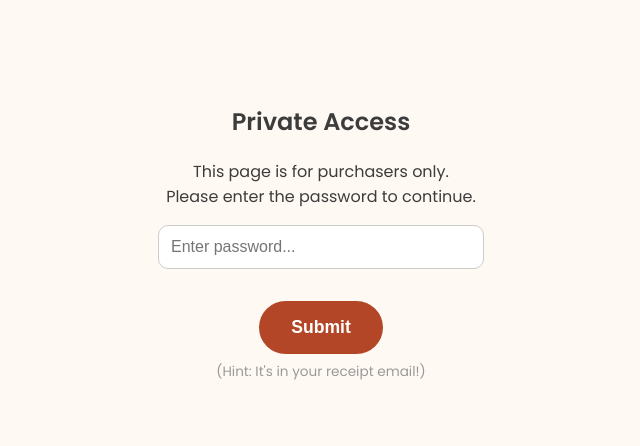
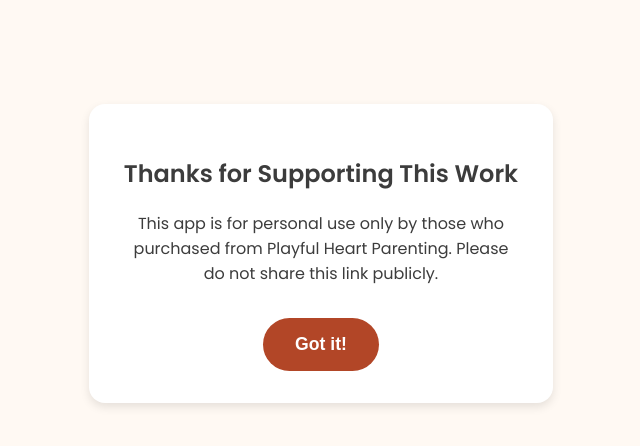
Before and after one commit to miawizz/you-are, a plain HTML site: page index.html in a window 1280 px wide. Shown: the whole page, without its empty margins (319-959 px from the left). Drawn offline with Linux system fonts and the light colour scheme.

Commit message:
Update index.html

```diff
--- a/index.html
+++ b/index.html
@@ -5,45 +5,40 @@
   <meta name="viewport" content="width=device-width, initial-scale=1.0" />
   <title>You Are...</title>
   <link href="https://fonts.googleapis.com/css2?family=Poppins:wght@400;600&display=swap" rel="stylesheet">
-  <link rel="manifest" href="manifest.json" />
   <meta name="theme-color" content="#699eb0" />
   <link rel="icon" type="image/png" href="https://www.dropbox.com/scl/fi/52zdcavuv8onkzli5nqb5/WCSLgraphic.png?rlkey=5v4dj1j6qmg218daxx37nbbty&st=p4a8ug87&raw=1">
   <link rel="apple-touch-icon" href="https://www.dropbox.com/scl/fi/zzuaaiwjxm52f02xagp61/YAgraphic.png?rlkey=1jqwkoiauscb2neq4f8km1av2&st=9he7vchd&raw=1">
   <style>
     body {
-    background: #fff9f3; /* light warm cream */
+      background: #fff9f3;
       font-family: 'Poppins', sans-serif;
       text-align: center;
       padding: 2rem;
-    color: #3c3c3c; /* warm soft charcoal */
+      color: #3c3c3c;
     }
-
     .logo {
       max-width: 150px;
       margin-bottom: 1rem;
     }
-
     h1 {
-    color: #127490; /* teal/blue arrow */
+      color: #127490;
       margin-bottom: 0.5rem;
       font-weight: 600;
       font-size: 1.6rem;
     }
-
     #prompt {
       margin: 2rem auto;
       font-size: 1.25rem;
       padding: 1.5rem;
       background: rgba(255, 255, 255, 0.95);
       border-radius: 16px;
-    border: 2px dashed #f8b934; /* yellow from background */
+      border: 2px dashed #f8b934;
       max-width: 90%;
       min-height: 120px;
       backdrop-filter: blur(6px);
     }
-
     button {
-    background-color: #b24627; /* orange/red arrow */
+      background-color: #b24627;
       color: white;
       border: none;
       padding: 1rem 2rem;
@@ -53,88 +48,68 @@
       margin-top: 1rem;
       font-weight: 600;
     }
-
     button:hover {
-    background-color: #c95e3c; /* lighter red-orange hover */
+      background-color: #c95e3c;
     }
-
     .cover {
       margin-top: 2rem;
       width: 250px;
       border-radius: 12px;
       box-shadow: 0 4px 10px rgba(0,0,0,0.1);
     }
-
-  #gate, #generator {
+    #notice, #generator {
       display: none;
     }
-
-  #gate {
+    #notice {
       display: block;
       max-width: 400px;
       margin: 0 auto;
       margin-top: 4rem;
-  }
-
-  input[type="password"] {
-    padding: 0.75rem;
-    border-radius: 10px;
-    border: 1px solid #ccc;
-    font-size: 1rem;
-    width: 80%;
-    max-width: 300px;
-    margin-bottom: 1rem;
-  }
-
-  .hint {
-    font-size: 0.85rem;
-    color: #999;
-    margin-top: 0.5rem;
+      background: #ffffff;
+      padding: 2rem;
+      border-radius: 16px;
+      box-shadow: 0 4px 10px rgba(0,0,0,0.1);
     }
   </style>
 </head>
 <body>
-  <div id="gate">
-    <h2>Private Access</h2>
-    <p>This page is for purchasers only.<br> Please enter the password to continue.</p>
-    <input type="password" id="passwordInput" placeholder="Enter password..." />
-    <br>
-    <button onclick="checkPassword()">Submit</button>
-    <div class="hint">(Hint: It's in your receipt email!)</div>
+
+  <div id="notice">
+    <h2>Thanks for Supporting This Work</h2>
+    <p>This app is for personal use only by those who purchased from Playful Heart Parenting. Please do not share this link publicly.</p>
+    <button onclick="acknowledge()">Got it!</button>
   </div>
 
   <div id="generator">
     <img src="YAgraphic.png" alt="You Are logo" class="logo" />
     <h1>"YOU ARE..." from Playful Heart Parenting</h1>
     <button onclick="generatePrompt()">You are...</button>
-    <div id="prompt">Tap the button to get a random prompt and do your best to act it out! There's no right or wrong way to do it. Just have fun and give it a go!</div>
-    <https://www.dropbox.com/scl/fi/zzuaaiwjxm52f02xagp61/YAgraphic.png?rlkey=1jqwkoiauscb2neq4f8km1av2&st=gut44nty&dl=1" alt="Who Can Sound Like graphic" class="cover" />
+    <div id="prompt">Tap the button to get a random prompt and act it out. No right or wrong way — just have fun!</div>
+    <img src="https://www.dropbox.com/scl/fi/zzuaaiwjxm52f02xagp61/YAgraphic.png?rlkey=1jqwkoiauscb2neq4f8km1av2&st=gut44nty&raw=1" alt="You Are graphic" class="cover" />
     <p style="font-size: 0.9rem; color: #777; margin-top: 3rem; max-width: 90%; margin-left: auto; margin-right: auto;">
-      © 2025 Mia Wisinski, Playful Heart Parenting. This app is for personal use only by those who have purchased <em>this app from Playful Heart Parenting</em>. Please do not share this link publicly or distribute without explicit permission.
+      © 2025 Mia Wisinski, Playful Heart Parenting. For personal use only by purchasers. Please do not share without permission.
     </p>
     <div style="margin-top: 3rem;">
       <h2>Submit Your Own!</h2>
       <p style="font-size: 1rem; max-width: 600px; margin: 0 auto;">
-    Got an idea for your own funny or creative "You Are..." prompt? We’d love to hear it! Click below to submit — we may feature it in a future update and credit your first name.
+        Got an idea for a "You Are..." prompt? Submit it below — we may feature it in a future update and credit your first name.
       </p>
-  <button onclick="window.open('https://docs.google.com/forms/d/1cdh3JoLDVkj3GtvQx6wHe1oRtgHV675EaDDyD1ZoIIs/edit?usp=drivesdk', '_blank')"
-          style="margin-top: 1rem;">
+      <button onclick="window.open('https://docs.google.com/forms/d/1cdh3JoLDVkj3GtvQx6wHe1oRtgHV675EaDDyD1ZoIIs/edit?usp=drivesdk', '_blank')">
         Submit Your Idea
       </button>
     </div>
+  </div>
 
-  </div>
   <script>
-    const password = "ya";
+    function acknowledge() {
+      localStorage.setItem("youAreAppAgreed", "true");
+      document.getElementById("notice").style.display = "none";
+      document.getElementById("generator").style.display = "block";
+    }
 
-    function checkPassword() {
-      const userInput = document.getElementById("passwordInput").value;
-      if (userInput.trim().toLowerCase() === password) {
-        document.getElementById("gate").style.display = "none";
+    if (localStorage.getItem("youAreAppAgreed") === "true") {
+      document.getElementById("notice").style.display = "none";
       document.getElementById("generator").style.display = "block";
-      } else {
-        alert("Incorrect password. Please try again.");
-      }
     }
 
     const prompts = [
@@ -177,48 +152,48 @@
       "A caterpillar winding itself up into a cocoon and turning into a butterfly",
       "A grocery bag too full of groceries and then it busts the groceries fall all over the driveway",
       "A stinky sock getting washed in the washing machine",
-  "A squirrel sneaking in to a treehouse to steal a kid’s leftover crackers ",
+      "A squirrel sneaking in to a treehouse to steal a kid’s leftover crackers",
       "A leaf floating down the river and then realizing it’s heading straight for a waterfall",
       "A fish who is swimming then gets trapped in a fart bubble",
       "The last piece of a puzzle finally getting put in place",
       "A narwhal trying to sword fight with its tusk",
       "A hippo getting its teeth cleaned at the dentist",
-  "A nervous frog hopping back and forth from lily pad to lily pad ",
+      "A nervous frog hopping back and forth from lily pad to lily pad",
       "A bowl of cereal getting dropped and spilled all over the floor",
-  "A raindrop falling from a cloud for the first time ",
+      "A raindrop falling from a cloud for the first time",
       "A 100-year-old moose trying to breakdance",
-  "A shark who’s trying to make friends with some seals but the seals keep swimming away ",
-  "A seal who sees a shark coming ",
+      "A shark who’s trying to make friends with some seals but the seals keep swimming away",
+      "A seal who sees a shark coming",
       "A giant wave crashing on the shore of the beach",
       "A mouse who accidentally snuck onto a hot air balloon ride and is realizing its up in the sky",
       "A popsicle finally being taken out of the freezer and being so happy because it was super cold in there",
-  "A smoothie getting blended up in the blender ",
-  "The peanut butter in a peanut butter and jelly sandwich that’s getting made who is so excited to finally meet the jelly ",
-  "A seed getting planted and growing into the tallest tree in the world ",
-  "A magic beanstalk growing high into the clouds ",
-  "A whole bottle of maple syrup that got dropped and is slowly spilling all over the kitchen floor ",
-  "A plastic bag blowing in the wind ",
+      "A smoothie getting blended up in the blender",
+      "The peanut butter in a peanut butter and jelly sandwich that’s getting made who is so excited to finally meet the jelly",
+      "A seed getting planted and growing into the tallest tree in the world",
+      "A magic beanstalk growing high into the clouds",
+      "A whole bottle of maple syrup that got dropped and is slowly spilling all over the kitchen floor",
+      "A plastic bag blowing in the wind",
       "A balloon getting blown up too big and then it pops",
       "An octopus trying to ice skate",
-  "A kangaroo in a hopping contest ",
-  "A dog chasing its own tail and then accidentally biting it ",
-  "A giant balloon float in a parade that accidentally gets let go of and is flying up into outer space ",
+      "A kangaroo in a hopping contest",
+      "A dog chasing its own tail and then accidentally biting it",
+      "A giant balloon float in a parade that accidentally gets let go of and is flying up into outer space",
       "A spider trying to spin a web bigger than its spider neighbor (who has the biggest web in the neighborhood)",
-  "A ladybug that got stuck on its back and is trying to flip over ",
-  "A pancake getting flipped in the pan ",
-  "A hippo swinging on a swing at the playground ",
+      "A ladybug that got stuck on its back and is trying to flip over",
+      "A pancake getting flipped in the pan",
+      "A hippo swinging on a swing at the playground",
       "A piece of chocolate melting in someone’s pocket",
-  "A big gust of cold wind blowing through a door when it gets opened ",
-  "A goldfish falling asleep in class at the school of fish ",
-  "A proud poodle showing off its new hairdo at a dog show ",
-  "Seaweed swaying in the sea ",
-  "A hermit crab leaving its shell and trying out a bunch of new empty shells to find the perfect new home! (Fun fact: hermit crabs actually do this!) ",
-  "A fly zooming around and then getting caught by a frog’s tongue ",
-  "A grasshopper trying to hop over a huge piece of dog poop that is in its way ",
-  "A bird trying to make a nest in under 10 seconds because it’s about to storm ",
-  "Lightning shooting down from the sky in a lightning storm ",
-  "A scorpion trying to do yoga ",
-  "A tired elevator going up and down and stopping on every floor and it can’t wait for the work day to be over "
+      "A big gust of cold wind blowing through a door when it gets opened",
+      "A goldfish falling asleep in class at the school of fish",
+      "A proud poodle showing off its new hairdo at a dog show",
+      "Seaweed swaying in the sea",
+      "A hermit crab leaving its shell and trying out a bunch of new empty shells to find the perfect new home! (Fun fact: hermit crabs actually do this!)",
+      "A fly zooming around and then getting caught by a frog’s tongue",
+      "A grasshopper trying to hop over a huge piece of dog poop that is in its way",
+      "A bird trying to make a nest in under 10 seconds because it’s about to storm",
+      "Lightning shooting down from the sky in a lightning storm",
+      "A scorpion trying to do yoga",
+      "A tired elevator going up and down and stopping on every floor and it can’t wait for the work day to be over"
     ];
 
     function generatePrompt() {
```
Lines whose indentation alone changed are shown as unchanged.
